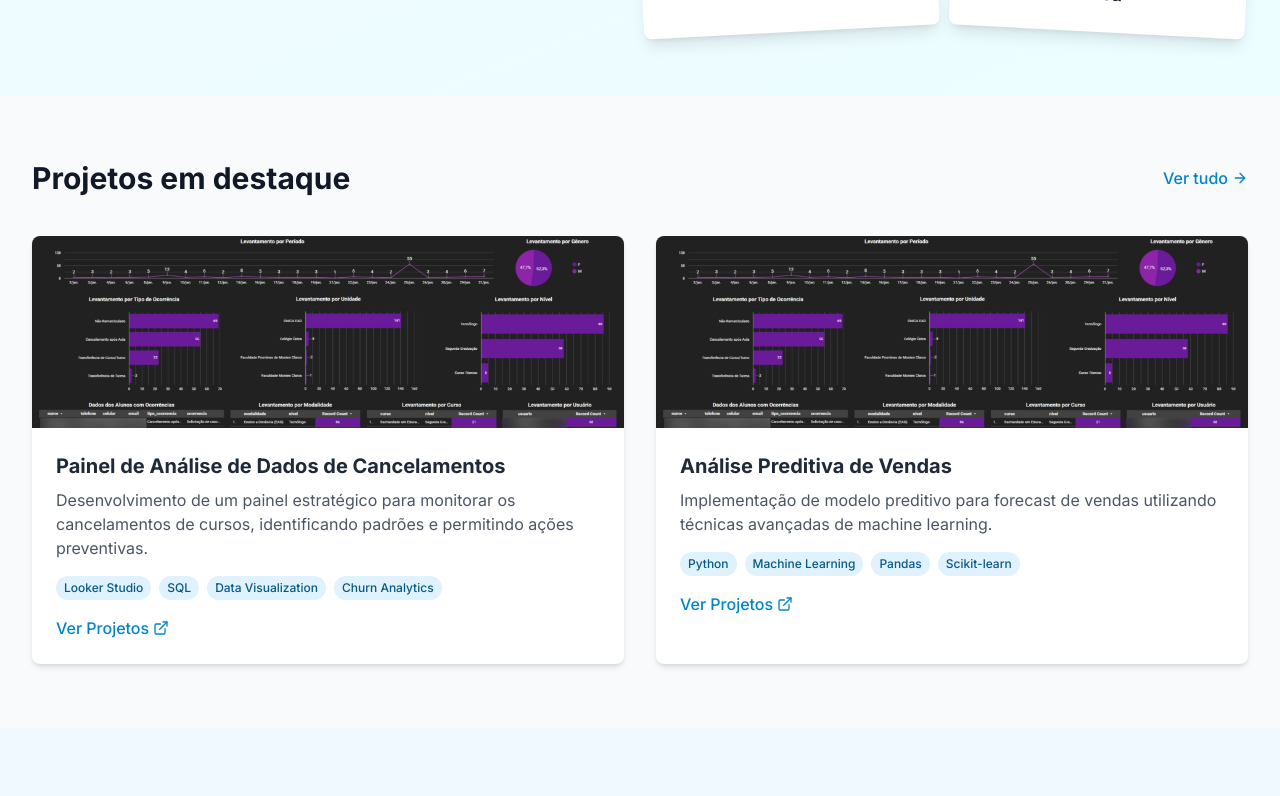
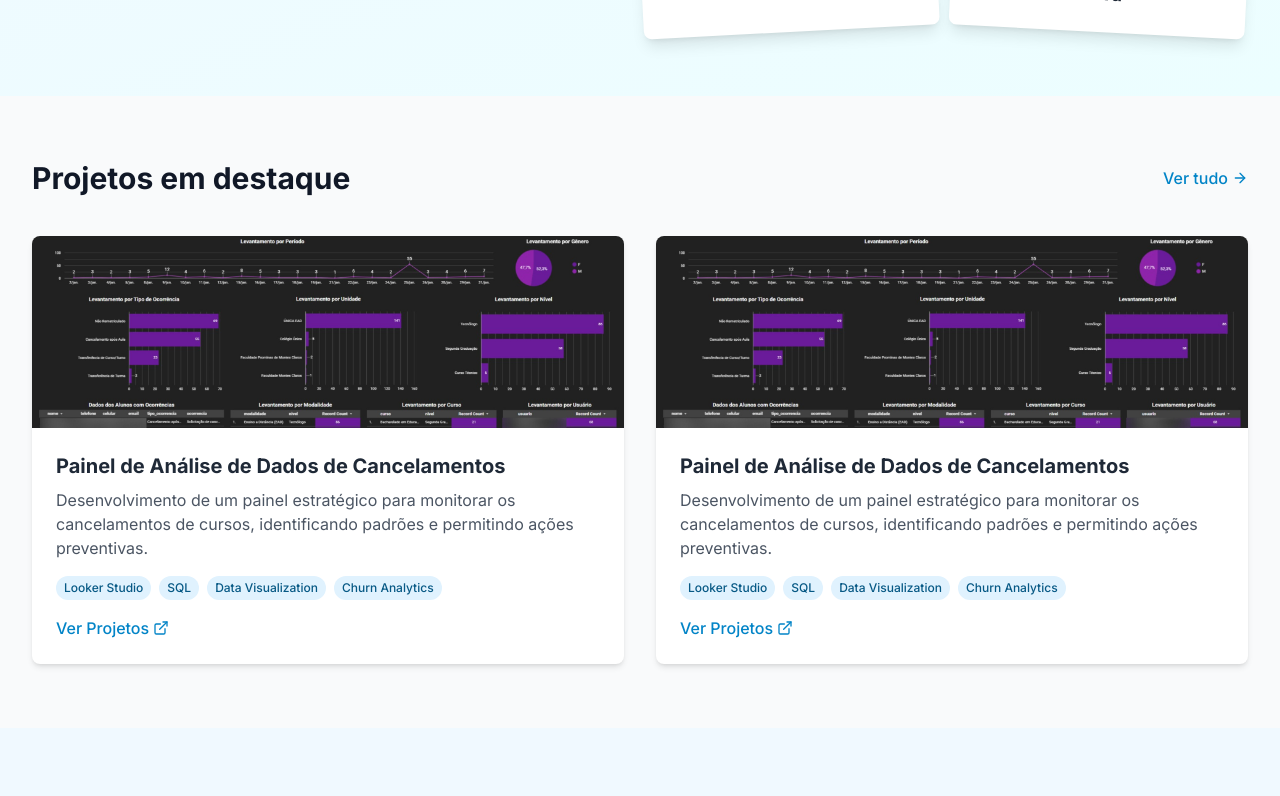
Before and after one commit to italomtato/Port, a React (Vite) app: page / in a window 1280 px wide. Shown: the part 420-1216 px from the top of the page. Built offline with nearby package versions, Linux system fonts and the light colour scheme.

Commit message:
Update data.ts

```diff
--- a/src/data.ts
+++ b/src/data.ts
@@ -2,6 +2,14 @@ import { Project, Education, Event, Skill, Video } from './types';
 
 export const initialProjects: Project[] = [
   {
+    id: 1,
+    title: "Painel de Análise de Dados de Cancelamentos",
+    description: "Desenvolvimento de um painel estratégico para monitorar os cancelamentos de cursos, identificando padrões e permitindo ações preventivas.",
+    image: "/cancelamentos.jpg",
+    tags: ["Looker Studio", "SQL", "Data Visualization", "Churn Analytics"],
+    link: "https://github.com/ItaloHenriqueMarquesCampos/cancelamentos_pincel/blob/main/README.md"
+  },
+    {
     id: 1,
     title: "Painel de Análise de Dados de Cancelamentos",
     description: "Desenvolvimento de um painel estratégico para monitorar os cancelamentos de cursos, identificando padrões e permitindo ações preventivas.",
```
